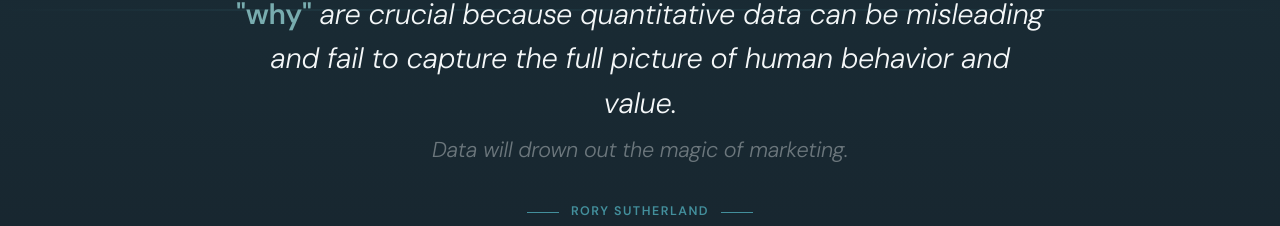
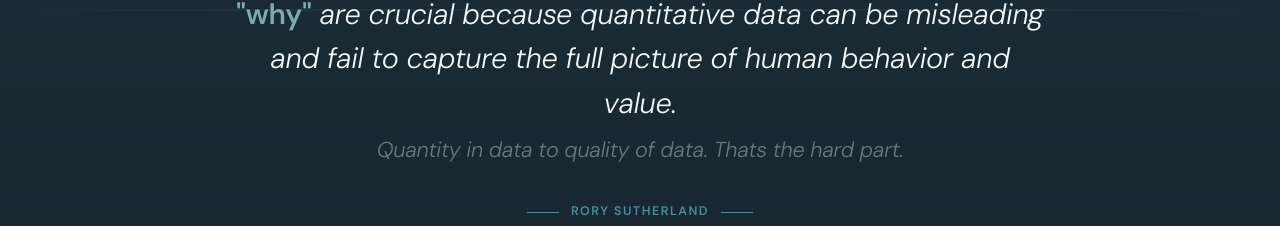
Before and after one commit to tangiblethinking/persongratadata, a React (Vite) app: page / in a window 1280 px wide. Shown: the part 1233-1459 px from the top of the page. Built offline with nearby package versions, Linux system fonts and the light colour scheme.

Commit message:
Update QuoteSection.jsx

```diff
--- a/src/components/QuoteSection.jsx
+++ b/src/components/QuoteSection.jsx
@@ -67,7 +67,7 @@ export default function QuoteSection() {
           <span style={{ color: 'var(--c-sky)', fontStyle: 'normal', fontWeight: 700 }}>"why"</span>{' '}
           are crucial because quantitative data can be misleading and fail to capture the full picture of human behavior and value.
           <br />
-          <span style={{ color: 'var(--c-text-muted)', fontSize: '0.75em' }}>Data will drown out the magic of marketing.</span>
+          <span style={{ color: 'var(--c-text-muted)', fontSize: '0.75em' }}>Quantity in data to quality of data. Thats the hard part.</span>
         </motion.blockquote>
 
         <motion.div
```
